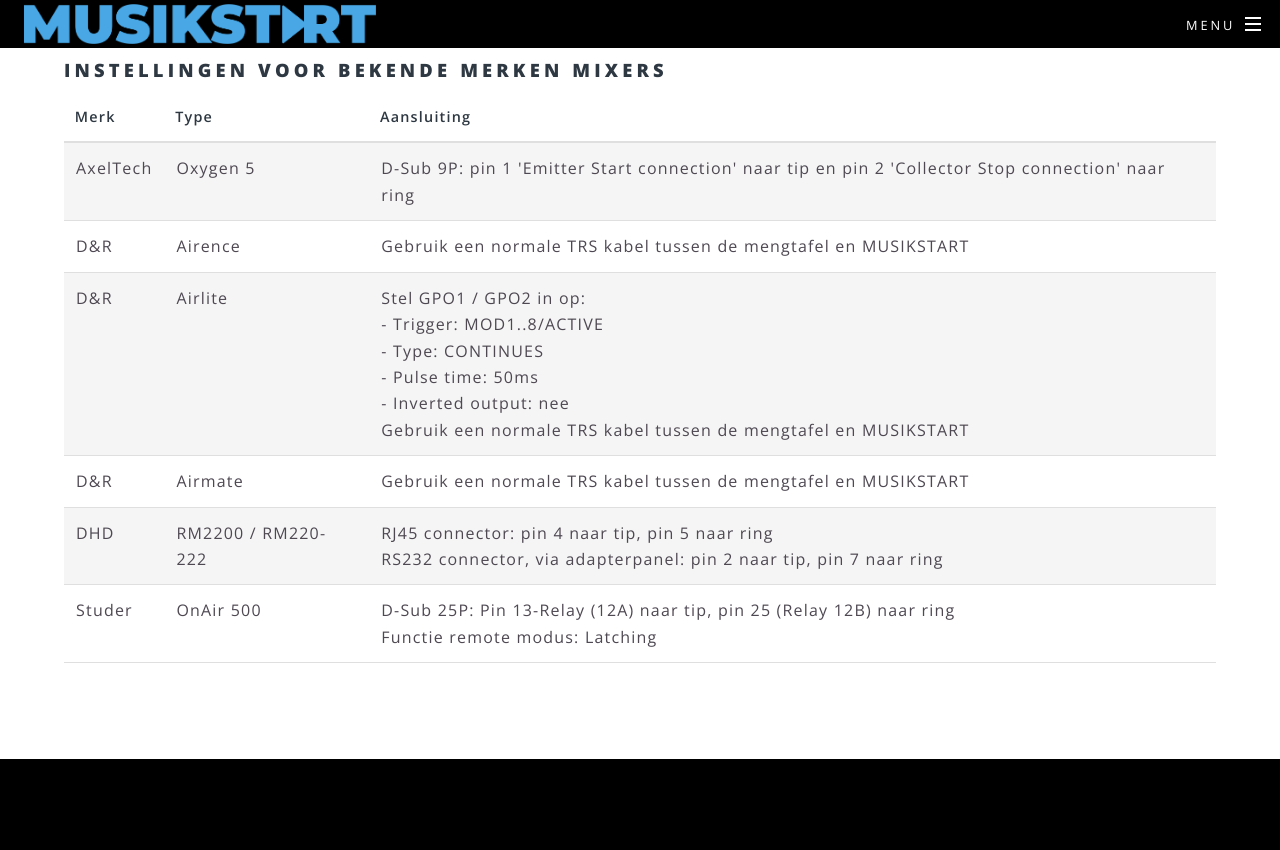
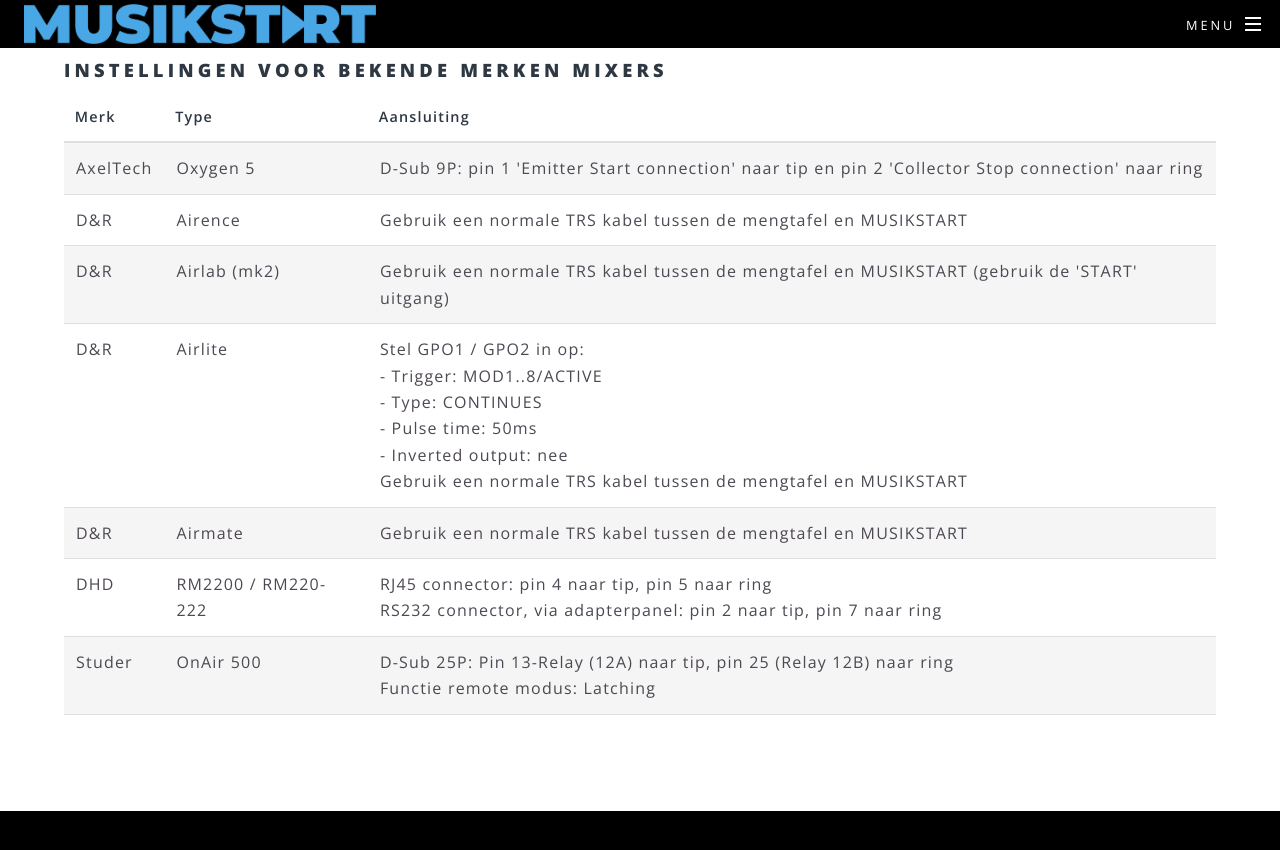
Before and after one commit to xsivreyer/musikstart, a Jekyll site: the page built from mixers.html, in a window 1280 px wide and 900 px high, scrolled down 1228 px. Shown: the top 850 px of the window. Built offline with Jekyll 4.4.1, drawn with Linux system fonts in a browser that asks for light colours.

Commit message:
Add airlab

```diff
--- a/mixers.html
+++ b/mixers.html
@@ -59,6 +59,11 @@
 				</tr>
 				<tr>
 					<td>D&R</td>
+					<td>Airlab (mk2)</td>
+					<td>Gebruik een normale TRS kabel tussen de mengtafel en MUSIKSTART (gebruik de 'START' uitgang)</td>
+				</tr>
+				<tr>
+					<td>D&R</td>
 					<td>Airlite</td>
 					<td>
 						Stel GPO1 / GPO2 in op:<br />
```
